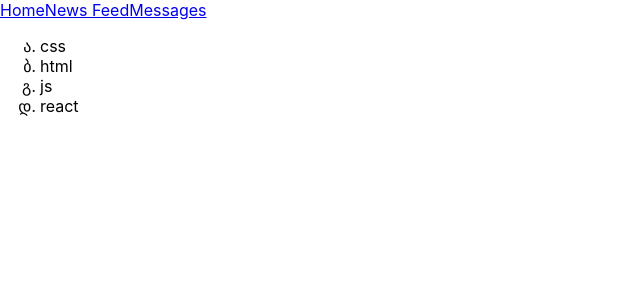
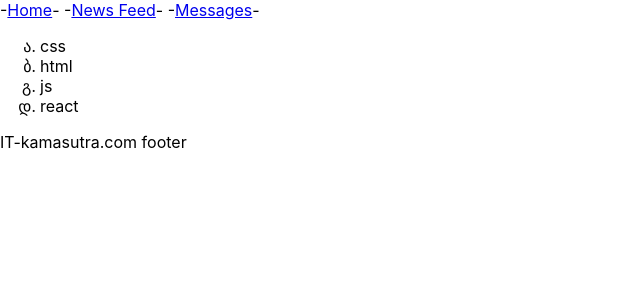
Before and after one commit to IgorBosin/samurai-way, a React (Create React App) app: page / in a window 1280 px wide. Shown: the top 300 px of the page, without its empty margins (0-640 px from the left). Built offline with nearby package versions, Linux system fonts and the light colour scheme.

Commit message:
lesson 8-10

```diff
--- a/src/App.tsx
+++ b/src/App.tsx
@@ -1,34 +1,17 @@
 import React from 'react';
 import './App.css';
+import Technologies from "./Technologies";
+import Header from "./Header";
+import Footer from "./Footer";
 
 function App() {
     return (
         <div>
             <Header/>
             <Technologies/>
+            <Footer/>
         </div>
     );
 }
 
-function Header() {
-    return (
-        <div>
-            <a href='#s'>Home</a>
-            <a href='#s'>News Feed</a>
-            <a href='#s'>Messages</a>
-        </div>
-    )
-}
-
-function Technologies() {
-    return (
-            <ul>
-                <li>css</li>
-                <li>html</li>
-                <li>js</li>
-                <li>react</li>
-            </ul>
-    )
-}
-
 export default App;
--- /dev/null
+++ b/src/Footer.tsx
@@ -0,0 +1,11 @@
+import React from "react";
+
+function Footer() {
+    return (
+        <div>
+IT-kamasutra.com footer
+        </div>
+    )
+}
+
+export default Footer
--- /dev/null
+++ b/src/Header.tsx
@@ -0,0 +1,13 @@
+import React from "react";
+
+function Header() {
+    return (
+        <div>
+            -<a href='#s'>Home</a>-
+            -<a href='#s'>News Feed</a>-
+            -<a href='#s'>Messages</a>-
+        </div>
+    )
+}
+
+export default Header
--- /dev/null
+++ b/src/Technologies.tsx
@@ -0,0 +1,14 @@
+import React from "react";
+
+function Technologies() {
+    return (
+        <ul>
+            <li>css</li>
+            <li>html</li>
+            <li>js</li>
+            <li>react</li>
+        </ul>
+    )
+}
+
+export default Technologies
```
Also changed, not shown: 1 other file (tests, documents, lock files or other folders).
